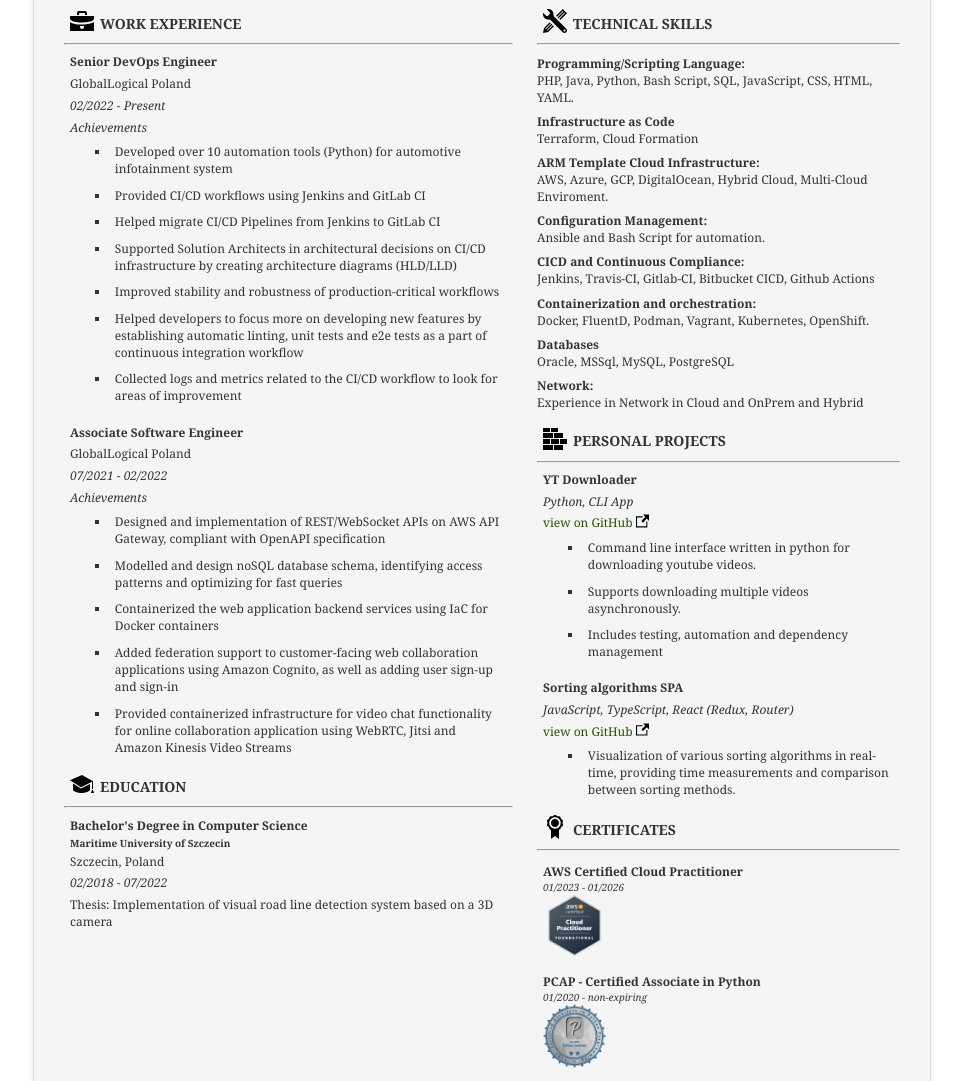
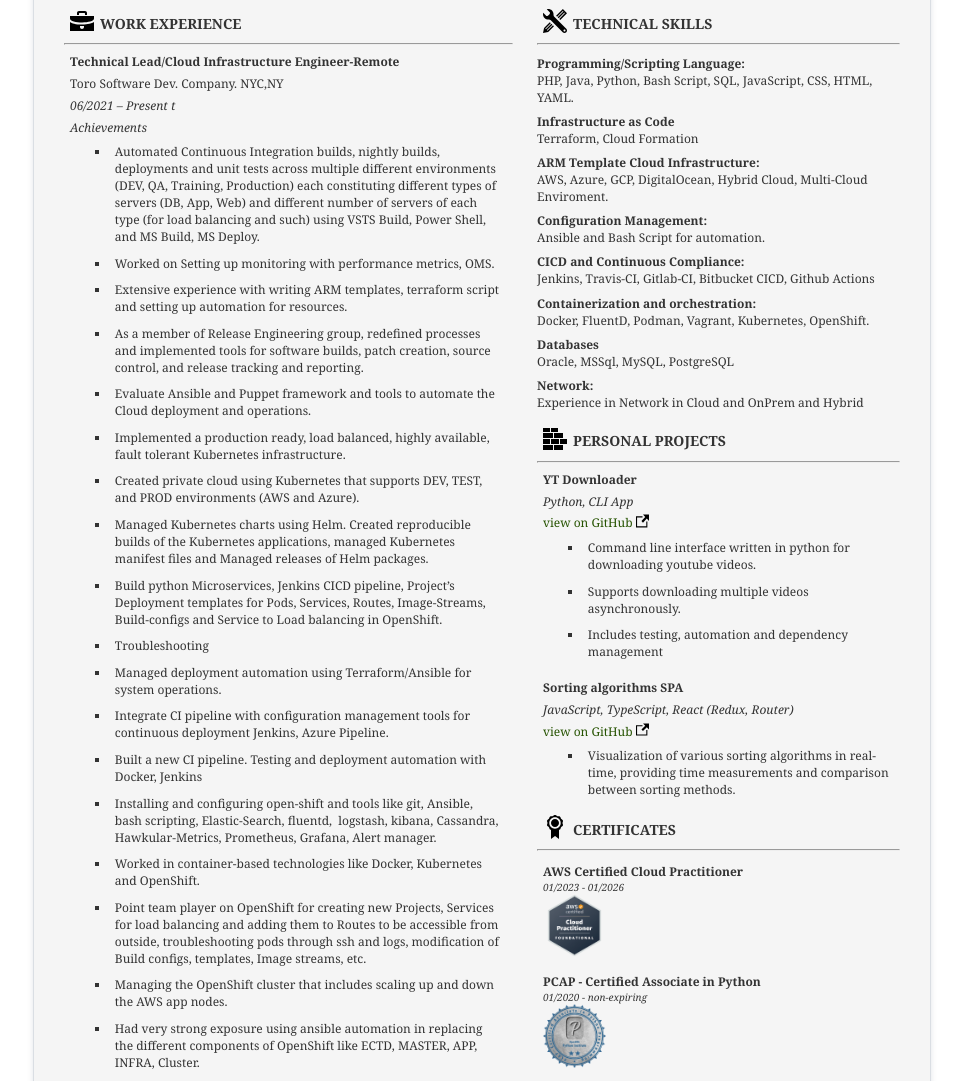
Before and after one commit to devopslord/waaron, a website: page src/frontend/index.html in a window 1280 px wide. Shown: the part 417-1498 px from the top of the page, without its empty margins (158-1121 px from the left). Drawn offline with Linux system fonts and the light colour scheme; no server answers.

Commit message:
Added work experience

```diff
--- a/src/frontend/index.html
+++ b/src/frontend/index.html
@@ -81,69 +81,75 @@
           <hr />
           <div class="knowledge__items">
             <div class="knowledge__item">
-              <h4>Senior DevOps Engineer</h4>
-              <p>GlobalLogical Poland</p>
-              <small>02/2022 - Present</small>
+              <h4>Technical Lead/Cloud Infrastructure Engineer-Remote</h4>
+              <p>Toro Software Dev. Company. NYC,NY</p>
+              <small>06/2021 – Present t</small>
               <small>Achievements</small>
               <ul>
                 <li>
-                  Developed over 10 automation tools (Python) for automotive
-                  infotainment system
+                  Automated Continuous Integration builds, nightly builds, deployments and unit tests across multiple different environments (DEV, QA, Training, Production) each constituting different types of servers (DB, App, Web) and different number of servers of each type (for load balancing and such) using VSTS Build, Power Shell, and MS Build, MS Deploy.
                 </li>
-                <li>Provided CI/CD workflows using Jenkins and GitLab CI</li>
+                <li> Worked on Setting up monitoring with performance metrics, OMS. </li>
                 <li>
-                  Helped migrate CI/CD Pipelines from Jenkins to GitLab CI
+                  Extensive experience with writing ARM templates, terraform script and setting up automation for resources.
                 </li>
                 <li>
-                  Supported Solution Architects in architectural decisions on
-                  CI/CD infrastructure by creating architecture diagrams
-                  (HLD/LLD)
+                  As a member of Release Engineering group, redefined processes and implemented tools for software builds, patch creation, source control, and release tracking and reporting.
                 </li>
                 <li>
-                  Improved stability and robustness of production-critical
-                  workflows
+                  Evaluate Ansible and Puppet framework and tools to automate the Cloud deployment and operations.
                 </li>
                 <li>
-                  Helped developers to focus more on developing new features by
-                  establishing automatic linting, unit tests and e2e tests as a
-                  part of continuous integration workflow
+                  Implemented a production ready, load balanced, highly available, fault tolerant Kubernetes infrastructure.
                 </li>
                 <li>
-                  Collected logs and metrics related to the CI/CD workflow to
-                  look for areas of improvement
+                  Created private cloud using Kubernetes that supports DEV, TEST, and PROD environments (AWS and Azure).
                 </li>
+                <li>Managed Kubernetes charts using Helm. Created reproducible builds of the Kubernetes applications, managed Kubernetes manifest files and Managed releases of Helm packages.</li>
+                <li>
+                  Build python Microservices, Jenkins CICD pipeline, Project’s Deployment templates for Pods, Services, Routes, Image-Streams, Build-configs and Service to Load balancing in OpenShift.
+                </li>
+                <li>
+                  Troubleshooting
+                </li>
+                <li>Managed deployment automation using Terraform/Ansible for system operations. </li>
+                <li>Integrate CI pipeline with configuration management tools for continuous deployment Jenkins, Azure Pipeline.</li>
+                <li>Built a new CI pipeline. Testing and deployment automation with Docker, Jenkins</li>
+                <li>Installing and configuring open-shift and tools like git, Ansible, bash scripting, Elastic-Search, fluentd,  logstash, kibana, Cassandra, Hawkular-Metrics, Prometheus, Grafana, Alert manager.</li>
+                <li>Worked in container-based technologies like Docker, Kubernetes and OpenShift. </li>
+                <li>Point team player on OpenShift for creating new Projects, Services for load balancing and adding them to Routes to be accessible from outside, troubleshooting pods through ssh and logs, modification of Build configs, templates, Image streams, etc.</li>
+                <li>Managing the OpenShift cluster that includes scaling up and down the AWS app nodes.</li>
+                <li>Had very strong exposure using ansible automation in replacing the different components of OpenShift like ECTD, MASTER, APP, INFRA, Cluster.</li>
+                <li>Working on implementing new OCR solution; Spring Boot, OpenShift, microservices. Member of group developing containerized applications; Docker, Spring Boot, Kubernetes, OpenShift.</li>
+                <li>Implemented Micro Services framework with Spring Boot, NODE.JS and OpenShift containerization platform(OCP).</li>
+                <li>Expertise in setting up project specific environment on Linux/Unix and Windows platform that involves CM branching, merging, labelling, Baseline and development work areas.</li>
+                <li>Supporting software development and data management projects that prepare large datasets for delivery to a shared cloud computing and storage environment.</li>
+                <li>Provide strategies and requirements for the seamless migration of applications, web services, and data from local and server-based systems to the AWS and Azure cloud. </li>
+                <li>Part of a team of DevOps engineer for infrastructure support on AWS and MS. Azure cloud. Creating cloud formation scripts for hosting software on AWS cloud. Automating the installation of software through Ansible scripts </li>
+                <li>The complete installation and hosting of cloud was automated with AWS cloud formation template and Ansible.</li>
+                <li>Configuring Windows Active directory service and designing standard folder architecture for the users.</li>
+                <li>5+ years of experience as System Administrator on various flavors of Linux and Windows environments deployed on virtualization and cloud infrastructures - VMware and Amazon Web Services.</li>
+                <li>Deploying windows Kubernetes (K8s) cluster with Azure Container Service (ACS) from Azure CLI and Utilized Kubernetes and Docker for the runtime environment of the CI/CD system to build, test and Octopus Deploy.</li>
+                <li>Using Ansible created multiple playbooks for machine creations and SQL server, cluster server and my SQL installations.</li>
+                <li>Linux/Unix system administrator on Red hat EL, 5.x, 6.x, CentOS 4.x,5.x and VMware environment. Involved in migrating physical Linux/Windows servers to cloud (AWS) and testing.</li>
+                <li>Experience in dealing with Windows Azure IaaS - Virtual Networks, Virtual Machines, Cloud Services, Resource Groups, Express Route, VPN, Load Balancing, Application Gateways, Auto-Scaling, and Traffic Manager.</li>
+                <li> Version control through GIT. Writing new plugins in Nagios to monitor resources. Working in implementation team to build and engineer servers on Ubuntu, Windows and RHEL Linux.</li>
+                <li>Provisioning virtual servers on VMware </li>
+                <li>Involved in deploying the content Cloud platform on Amazon AWS using EC2, S3,EFS,NFS and EBS. Evaluate Chef and Puppet framework and tools to automate the Cloud deployment and operations. </li>
+                <li>Using Docker in Environment variables, Configuration files, Option types and Strings & integers. </li>
+                <li>Developed AWS Cloud Formation templates to create custom sized VPC, subnets, NAT, EC2 instances, ELB, Security Groups.</li>
+                <li>AWS EC2 and Cloud watch services. CI/CD pipeline management through Jenkins. Automation of manual tasks using Shell scripting.</li>
+                <li>Deployed and configured Chef Server including bootstrapping of chef client nodes for provisioning. Created roles, recipes, cookbooks, and data bags for server configuration. </li>
+                <li>Troubleshoot application deployments; recreate customer issues, built proof of concept applications focused on improvements to build and deployment tools.</li>
+                <li>Deployed private cloud infrastructure using open-stack with KVM.</li>
+                <li>Developed hybrid cloud delivery model allowing for customers to choose the mix of public and private clouds.</li>
+                <li>Deploy/Configuration of Prometheus and Grafana for monitoring</li>
+                <li>BMC Helix Platform Service Management (ITSM) Software</li>
+                <li>Helix Administration and configuration</li>
+                <li>Building custom application/processes in helix</li>
               </ul>
             </div>
-            <div class="knowledge__item">
-              <h4>Associate Software Engineer</h4>
-              <p>GlobalLogical Poland</p>
-              <small>07/2021 - 02/2022</small>
-              <small>Achievements</small>
-              <ul>
-                <li>
-                  Designed and implementation of REST/WebSocket APIs on AWS API
-                  Gateway, compliant with OpenAPI specification
-                </li>
-                <li>
-                  Modelled and design noSQL database schema, identifying access
-                  patterns and optimizing for fast queries
-                </li>
-                <li>
-                  Containerized the web application backend services using IaC
-                  for Docker containers
-                </li>
-                <li>
-                  Added federation support to customer-facing web collaboration
-                  applications using Amazon Cognito, as well as adding user
-                  sign-up and sign-in
-                </li>
-                <li>
-                  Provided containerized infrastructure for video chat
-                  functionality for online collaboration application using
-                  WebRTC, Jitsi and Amazon Kinesis Video Streams
-                </li>
-              </ul>
-            </div>
+
           </div>
         </div>
         <div class="education">
```
